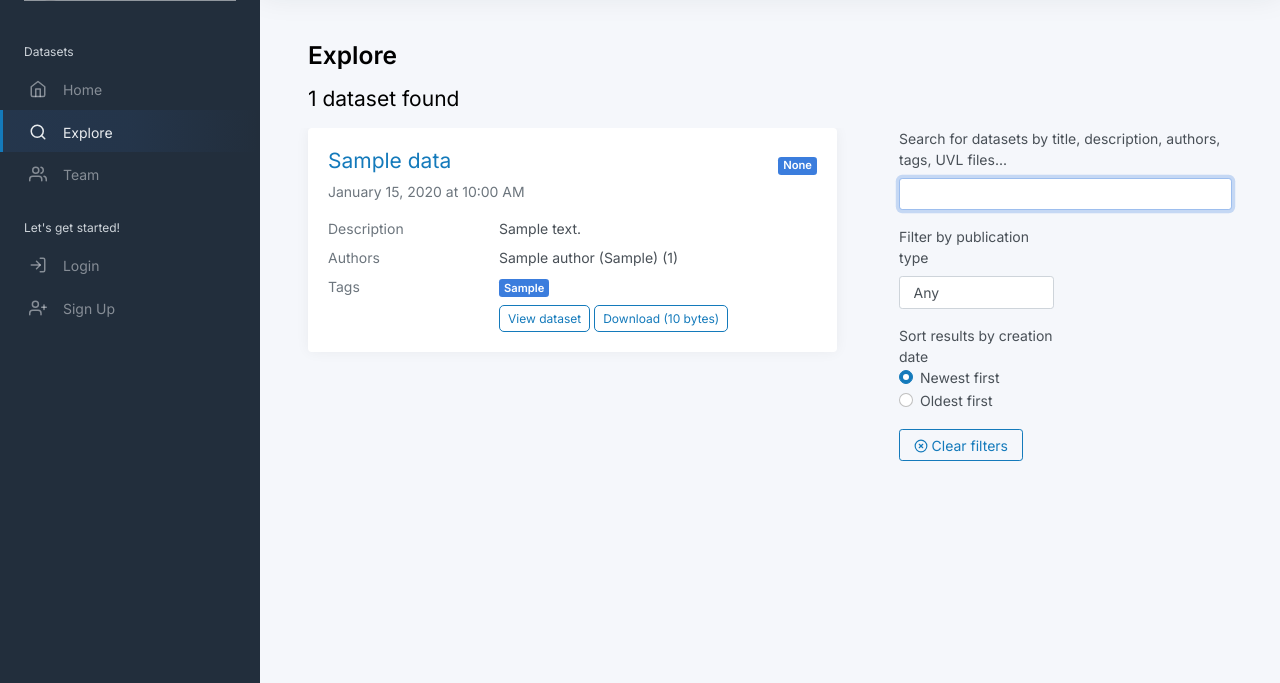
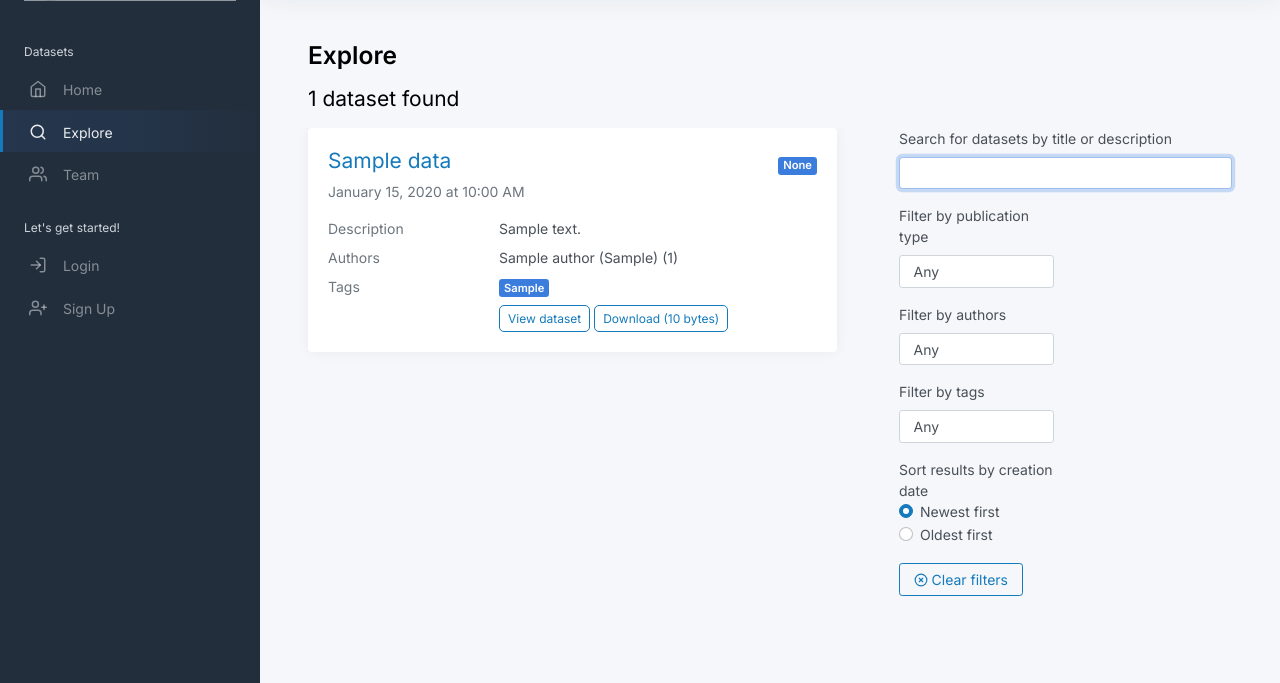
Before and after one commit to poke-hub/poke-hub, a Flask app: page /explore in a window 1280 px wide. Shown: the part 73-756 px from the top of the page. Run offline with Flask 3, Linux system fonts and the light colour scheme; tables that the repository leaves empty hold one stand-in row (values such as "Sample post"); parts of the project's set-up code (start-up, migrations or seed data) failed here and were passed over; some libraries are stand-ins or nearby versions.

Commit message:
feat: actualizada plantilla del módulo search para la búsqueda de elasticsearch

```diff
--- a/app/modules/explore/templates/explore/index.html
+++ b/app/modules/explore/templates/explore/index.html
@@ -48,7 +48,7 @@
                         <div class="col-12">
                             <div class="mb-3">
                                 <label class="form-label" for="query">
-                                    Search for datasets by title, description, authors, tags, UVL files...
+                                    Search for datasets by title or description
                                 </label>
                                 <input class="form-control" id="query" name="query" required="" type="text"
                                        value="" autofocus>
@@ -83,7 +83,32 @@
                                     <option value="other">Other</option>
                                 </select>
                             </div>
-
+                            <div class="mb-3">
+                                <label class="form-label" for="authors_filter">Filter by authors</label>
+                                <select class="form-control" id="authors_filter" name="authors_filter" required="">
+                                    <option value="any">Any</option>
+                                    {% if authors %}
+                                        {% for author in authors %}
+                                            <option value="{{ author.id }}">
+                                                {{ author.name }}
+                                            </option>
+                                        {% endfor %}
+                                    {% endif %}
+                                </select>
+                            </div>
+                            <div class="mb-3">
+                                <label class="form-label" for="tags_filter">Filter by tags</label>
+                                <select class="form-control" id="tags_filter" name="tags_filter" required="">
+                                    <option value="any">Any</option>
+                                    {% if tags %}
+                                        {% for tag in tags %}
+                                            <option value="{{ tag.id }}">
+                                                {{ tag.name }}
+                                            </option>
+                                        {% endfor %}
+                                    {% endif %}
+                                </select>
+                            </div>
                         </div>
 
                     </div>
@@ -119,9 +144,7 @@
 
                             <div class="mt-3">
 
-                                <div id="authors">
 
-                                </div>
 
                                 <button id="clear-filters" class="btn btn-outline-primary">
                                     <i data-feather="x-circle" style="vertical-align: middle; margin-top: -2px"></i>
```
